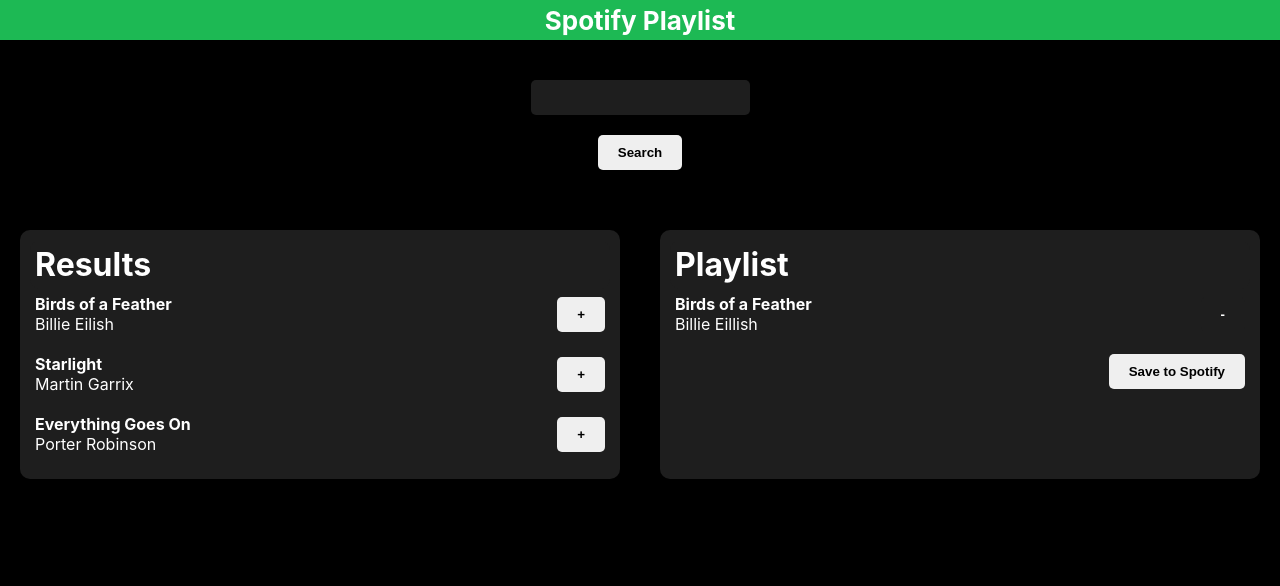
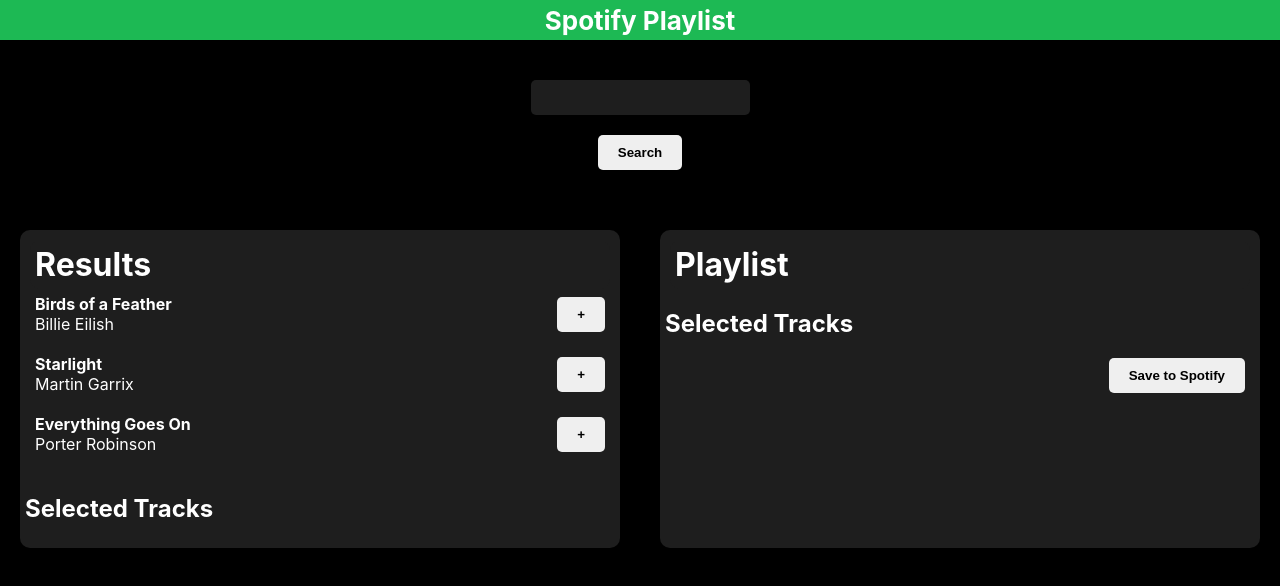
Before and after one commit to bernardolr/Jamming, a React (Create React App) app: page / in a window 1280 px wide. Shown: the top 586 px of the page. Built offline with nearby package versions, Linux system fonts and the light colour scheme.

Commit message:
Right functionality static, but on wrong component

```diff
--- a/src/AddTrack.js
+++ b/src/AddTrack.js
@@ -2,36 +2,44 @@
 import './App.css';
 import Button from './Button';
 
-function AddTrack({id, name, artist, onAdd}) {
+function AddTrack({id, name, artist, onAdd, onRemove, isSelected}) {
 
-const [songName, setSongName] = useState(name);
-const [artistName, setArtistName] = useState(artist);
-//const [albumName, setAlbumName] = useState('');
-const [trackText, setTrackText] = useState('');
+// const [songName, setSongName] = useState(name);
+// const [artistName, setArtistName] = useState(artist);
+// //const [albumName, setAlbumName] = useState('');
+// const [trackText, setTrackText] = useState('');
 
-    const handleChangeText = () => {
-        setTrackText('Text Changed!');
-      };
+//     const handleChangeText = () => {
+//         setTrackText('Text Changed!');
+//       };
 
-    const handleChangeSongName = () => {
-        setSongName(name);
-    };
+//     const handleChangeSongName = () => {
+//         setSongName(name);
+//     };
 
-    const handleChangeArtistName = () => {
-        setSongName(artist);
+//     const handleChangeArtistName = () => {
+//         setSongName(artist);
+//     };
+
+    const handleClick = () => {
+        if (isSelected) {
+            onRemove();
+        } else {
+            onAdd();
+        }
     };
 
     return (
         <div className='Row' >
             <div id='Track'>
                 <div id='Track-Info'>
-                    <div id='Song-Name' >{songName}</div>
-                    <div >{artistName}</div>
+                    <div id='Song-Name' >{name}</div>
+                    <div >{artist}</div>
 
                 </div>
 
                 <div id='Add-Button-Layout'>
-                    <Button id='Add-Button' text={'+'} onClick={onAdd}/>
+                    <Button id='Add-Button' text={'+'} onClick={handleClick}/>
                 </div>
                 </div>
 
--- a/src/App.js
+++ b/src/App.js
@@ -1,11 +1,19 @@
-import logo from './logo.svg';
+
+import React, { useState } from 'react';
 import './App.css';
 import SearchBar from './SearchBar';
 import SearchResults from './SearchResults';
 import Playlist from './Playlist';
 
+function App() {
 
-function App() {
+  const [tracks, setTracks] = useState([]);
+
+    // Function to update tracks, passed to SearchResults
+    const updateTracks = (newTracks) => {
+        setTracks(newTracks);
+    };
+
   return (
     <div className='App'>
       <header className="App-Header">
@@ -16,8 +24,12 @@
       <SearchBar/>
       </div>
       <div className='Row'>
-        <div className='Card'> <SearchResults/> </div>
-        <div className='Card'> <Playlist/></div>
+        <div className='Card'>
+          <SearchResults onUpdateTracks={updateTracks}/>
+        </div>
+        <div className='Card'>
+          <Playlist tracks={tracks}/>
+        </div>
       </div>
 
 
--- a/src/Playlist.js
+++ b/src/Playlist.js
@@ -3,17 +3,19 @@
 import Button from './Button';
 import TrackList from './Tracklist';
 
-function Playlist() {
+
+function Playlist({tracks}) {
     const [buttonText, setButtonText] = useState('Save to Spotify');
 
     const handleChangeText = () => {
         setButtonText('Text Changed!');
       };
 
+
     return (
         <div >
                 <h1 className='Card-Header'>Playlist</h1>
-                <TrackList/>
+                    <TrackList tracks={tracks}/>
 
                 <div id='Save-To-Spotify'>
                     <Button  text={buttonText}/>
--- a/src/SearchResults.js
+++ b/src/SearchResults.js
@@ -3,9 +3,9 @@
 import AddTrack from './AddTrack';
 import TrackList from './Tracklist';
 
-function SearchResults() {
+function SearchResults({ onUpdateTracks }) {
 
-    const object = {
+    const initialTracks = {
         song1: {
             name: "Birds of a Feather",
             artist: "Billie Eilish"
@@ -22,11 +22,24 @@
         }
     }
 
-    const tracks = [];
+    const [tracks, setTracks] = useState(initialTracks);
+    const [selectedTracks, setSelectedTracks] = useState([]);
 
-    Object.entries(object).forEach(([id, { name, artist }]) => {
-        tracks.push(<AddTrack key={id} id={id} name={name} artist={artist} />);
-    });
+    const addTrack = (id) => {
+        const track = tracks[id];
+        setSelectedTracks([...selectedTracks, { id, ...track }]);
+    };
+
+    const removeTrack = (id) => {
+        setSelectedTracks(selectedTracks.filter(track => track.id !== id));
+    };
+
+    const isTrackSelected = (id) => {
+        return selectedTracks.some(track => track.id === id);
+    };
+
+
+
 
 
 
@@ -34,8 +47,20 @@
         <div >
             <h1 className='Card-Header'>Results</h1>
             <div>
-                {tracks}
+                {Object.entries(tracks).map(([id, { name, artist }]) => (
+                    <AddTrack
+                        key={id}
+                        id={id}
+                        name={name}
+                        artist={artist}
+                        onAdd={() => addTrack(id)}
+                        onRemove={() => removeTrack(id)}
+                        isSelected={isTrackSelected(id)}
+                    />
+                ))}
             </div>
+            <TrackList tracks={selectedTracks} onRemove={removeTrack} />
+
 
 
 
--- a/src/Tracklist.js
+++ b/src/Tracklist.js
@@ -1,12 +1,25 @@
 import React, { useState } from 'react';
 import './App.css';
-import DeleteTrack from './DeleteTrack';
 
-function TrackList() {
+function TrackList({ tracks, onRemove}) {
     return (
-        <div >
-                <DeleteTrack/>
-
+        <div>
+            <h2>Selected Tracks</h2>
+            <div>
+                {tracks.map((track) => (
+                    <div key={track.id} className='Row'>
+                        <div id='Track'>
+                            <div id='Track-Info'>
+                                <div id='Song-Name'>{track.name}</div>
+                                <div>{track.artist}</div>
+                            </div>
+                            <div id='Remove-Button-Layout'>
+                                <button id='Remove-Button' onClick={() => onRemove(track.id)}>-</button>
+                            </div>
+                        </div>
+                    </div>
+                ))}
+            </div>
         </div>
 
     );
```
